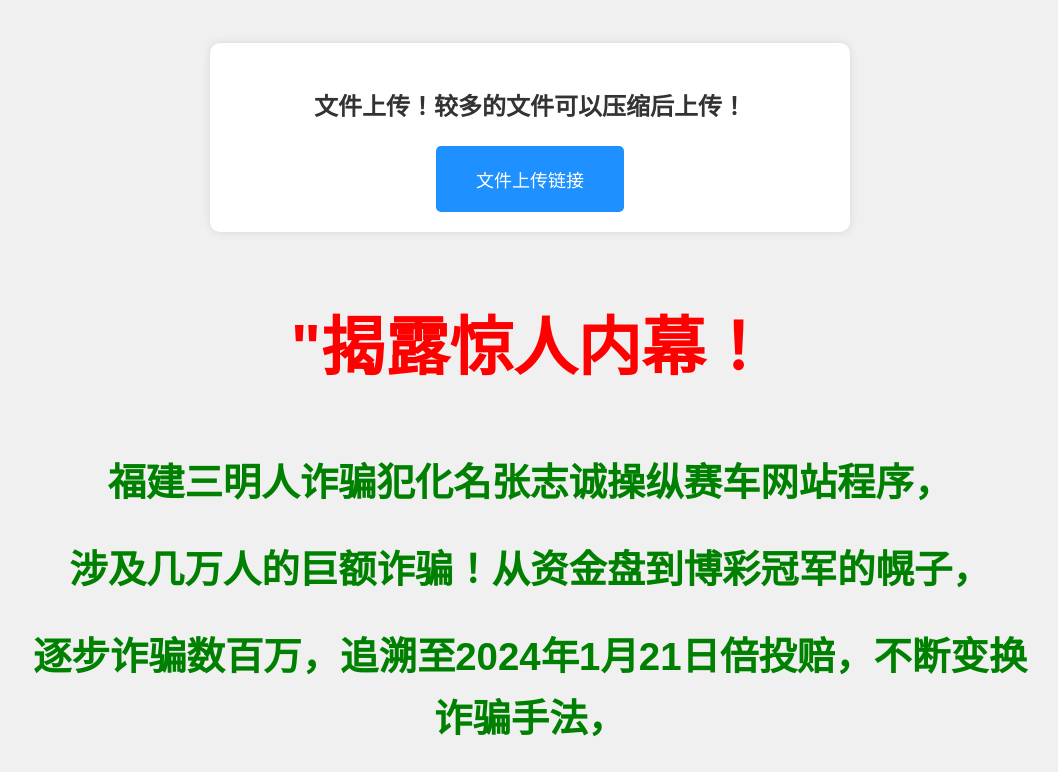
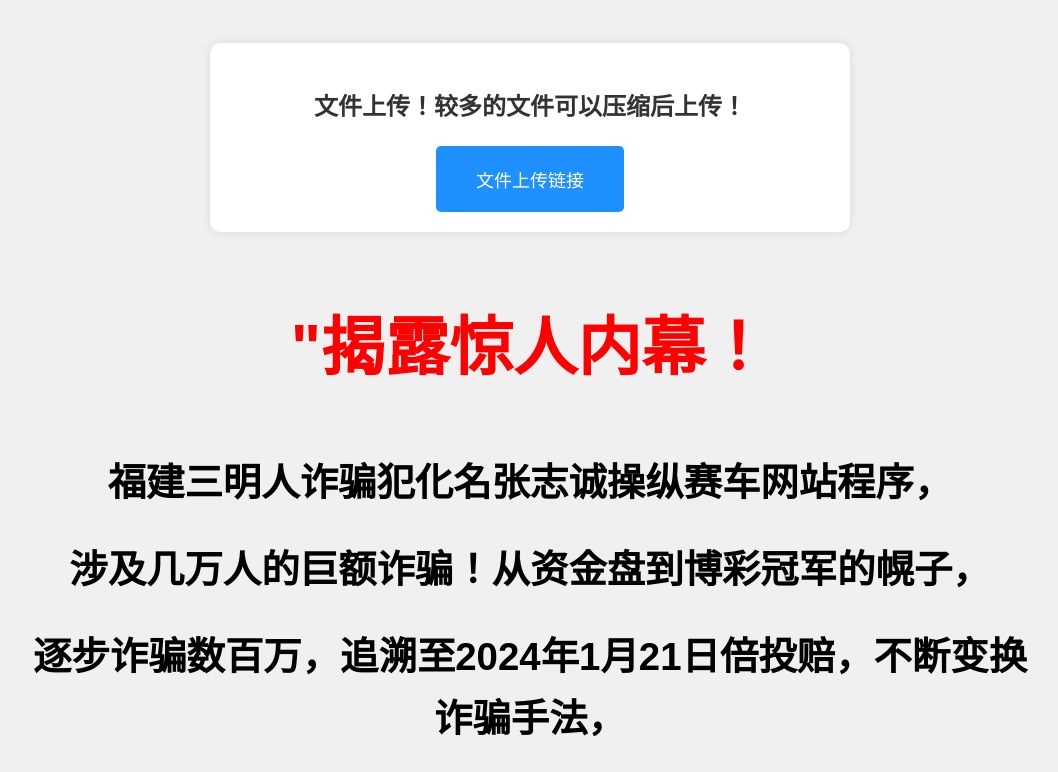
Before and after one commit to xh2520/jsq, a plain HTML site: page fj.html in a window 1280 px wide. Shown: the part 564-1336 px from the top of the page, without its empty margins (110-1168 px from the left). Drawn offline with Linux system fonts and the light colour scheme.

Commit message:
Update fj.html

```diff
--- a/fj.html
+++ b/fj.html
@@ -28,7 +28,7 @@
             max-width: 80%;
             font-size: 3vw; /* Adjust as needed */
             line-height: 1.6;
-            color: #008000; /* Green */
+            color: #000000; /* Green */
         }
         a {
             color: #1e90ff; /* Dodger Blue */
```
